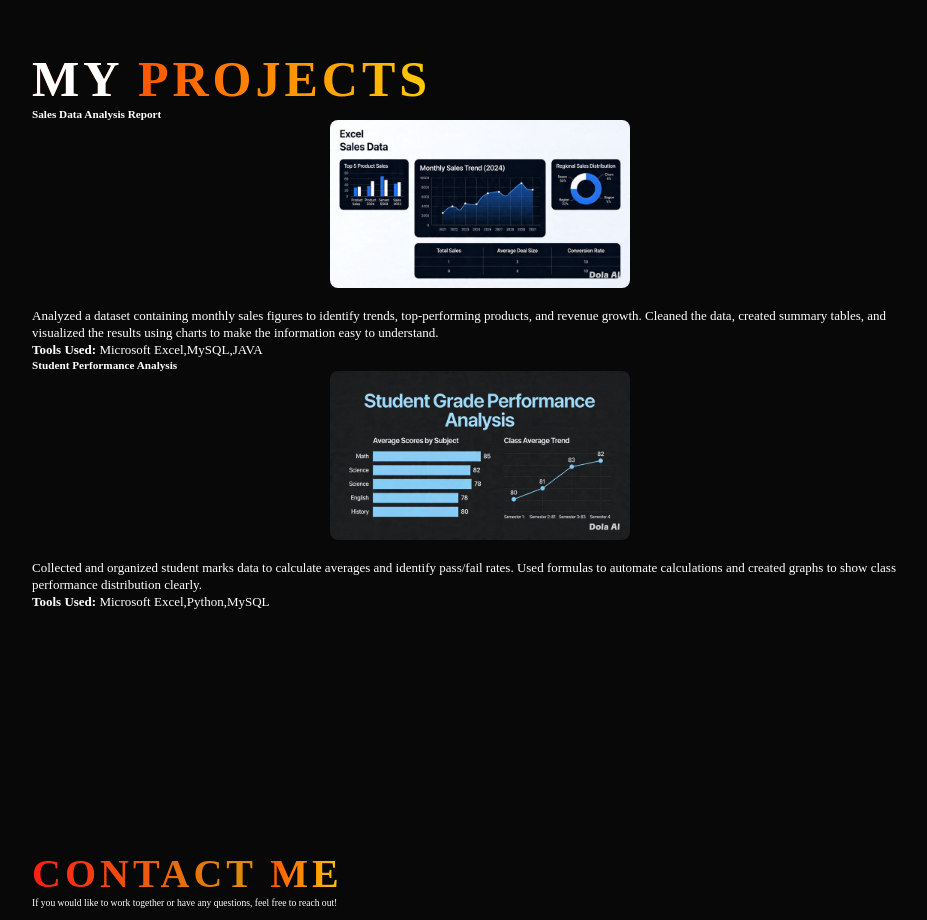
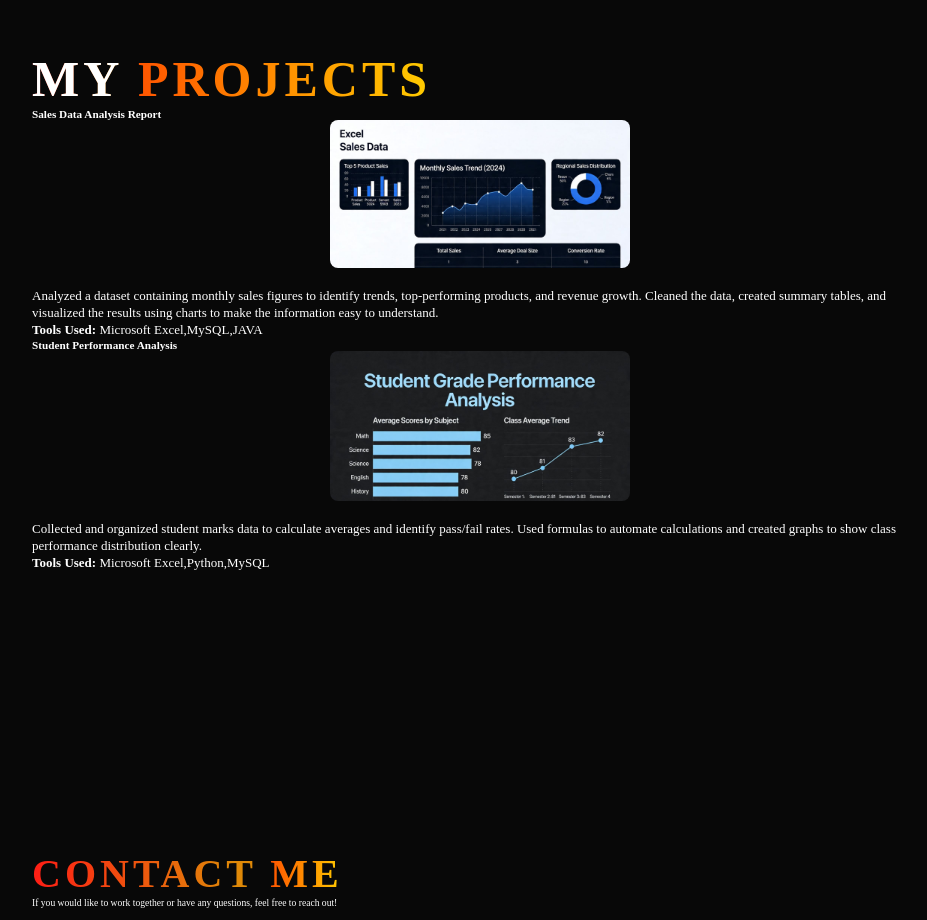
Before and after one commit to Minky-tech/MyPortfolio2, a plain HTML site: page index.html in a window 1280 px wide. Shown: the part 2460-3380 px from the top of the page, without its empty margins (160-1087 px from the left). Drawn offline with nearby package versions, Linux system fonts and the light colour scheme.

Commit message:
Updated pictures and code

```diff
--- a/index.html
+++ b/index.html
@@ -137,7 +137,7 @@ function toggleContent() {
     <div class="project-box">
       <h3>Sales Data Analysis Report</h3>
 
-      <img src="sales data.jpeg" alt="Sales Data Dashboard" class="project-img">
+      <img src="Salesrate.jpeg" alt="Sales Data Dashboard" class="project-img">
 
       <p>Analyzed a dataset containing monthly sales figures to identify trends,
          top-performing products, and revenue growth. Cleaned the data, created summary tables,
@@ -149,7 +149,7 @@ function toggleContent() {
     <div class="project-box">
       <h3>Student Performance Analysis</h3>
 
-      <img src="student data.jpeg" alt="Student Results Graph" class="project-img">
+      <img src="StudentPer.jpeg" alt="Student Results Graph" class="project-img">
 
       <p>Collected and organized student marks data to calculate averages
         and identify pass/fail rates. Used formulas to automate calculations
```
Also changed, not shown: Salesrate.jpeg (added), StudentPer.jpeg (added), sales data.jpeg (deleted), student data.jpeg (deleted).
